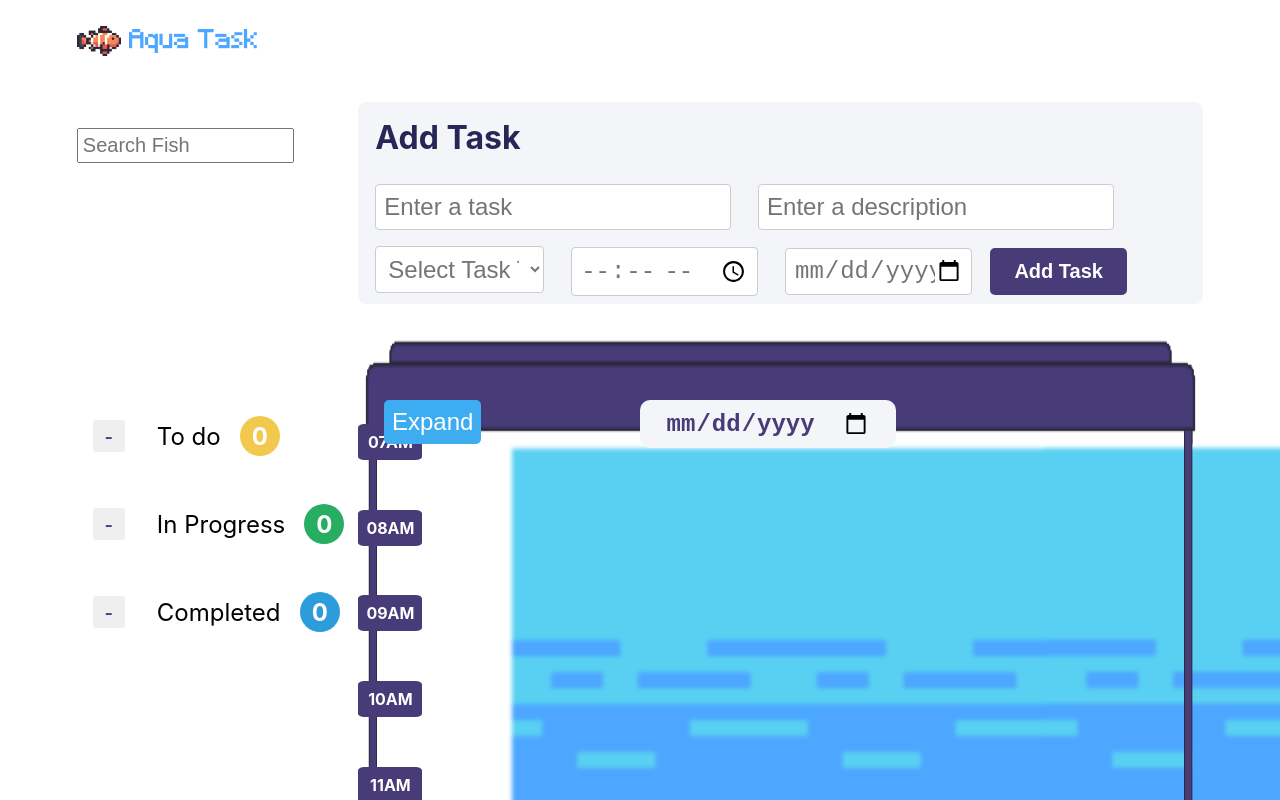
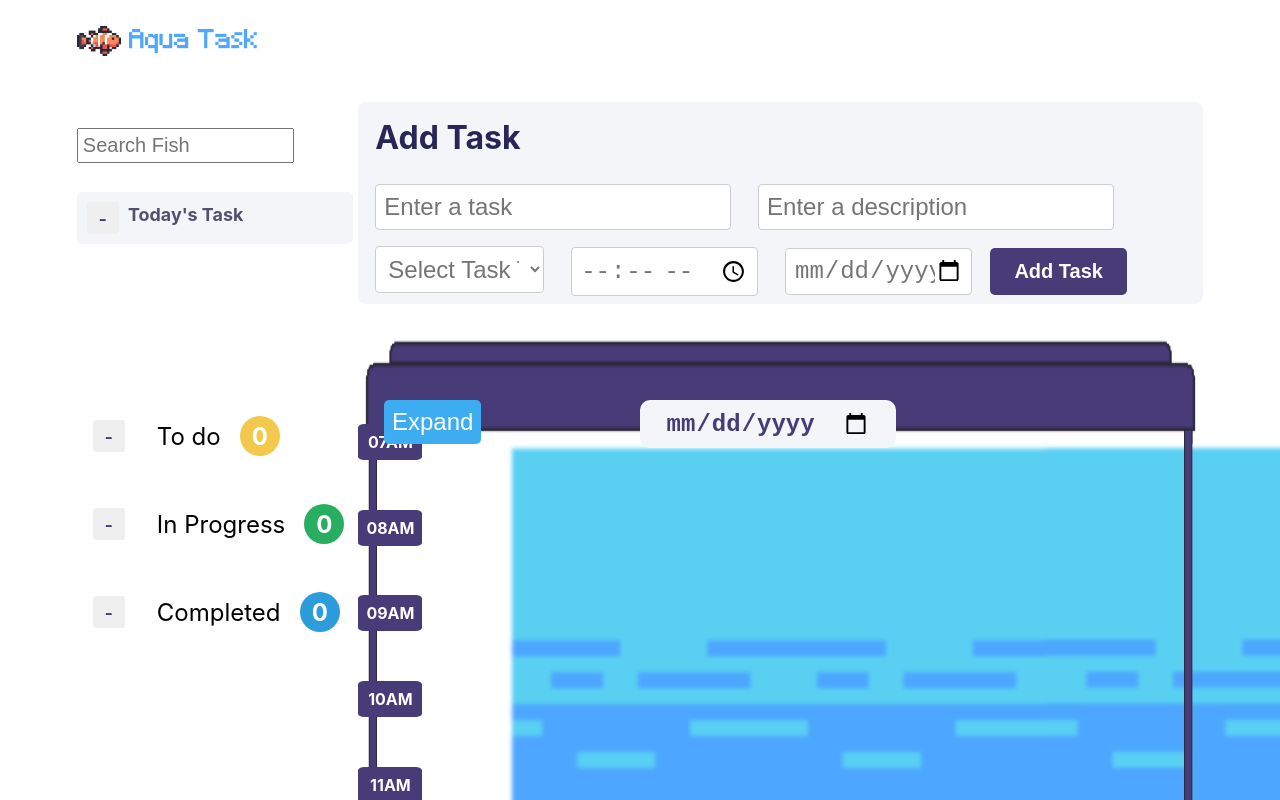
Before and after one commit to Cindysu123/Aquarium, a React (Create React App) app: page / in a window 1280 px wide. Shown: the top 800 px of the page. Built offline with nearby package versions, Linux system fonts and the light colour scheme.

Commit message:
Show today's task

```diff
--- a/src/components/CenterFishTank.css
+++ b/src/components/CenterFishTank.css
@@ -256,3 +256,41 @@ input[type="range"]::-ms-fill-upper {
   padding-left: 2vw;
   padding-right: 2vw;
 }
+
+.today-task{
+  padding: 10px;
+  position: absolute;
+  background-color: #f3f5f9;
+  top: 24vh;
+  left: 6vw;
+  width: 32vh;
+  border-radius: 5px;
+  font-weight: bold;
+  color: #51516f;
+}
+
+.task-info{
+  font-weight: normal;
+  padding-left: 3vw;
+  font-size: 1.4vw;
+}
+
+.ex-b{
+  margin-right: 10%;
+    color: #473b78;
+    border: none;
+    border-radius: 10%;
+    width: 4vh;
+    height: 4vh;
+    font-size: 3vh;
+    display: flex;
+    align-items: center;
+    justify-content: center;
+    cursor: pointer;
+}
+.Today-t{
+  position: absolute;
+  top: 1.5vh;
+  left: 4vw;
+  font-size: 1.4vw;
+}
--- a/src/components/CenterFishTank.js
+++ b/src/components/CenterFishTank.js
@@ -17,7 +17,13 @@ const CenterFishTank = ({ tasks }) => {
   const [expanded, setExpanded] = useState(false);
   const [searchQuery, setSearchQuery] = useState('');
   const [filteredFish, setFilteredFish] = useState([]);
+  const [filteredTodayFish, setFilteredTodayFish] = useState([]);
   const [selectedDate, setSelectedDate] = useState('');
+  const [isExpanded, setIsExpanded] = useState(true);
+
+  const toggleExpand = () => {
+    setIsExpanded(!isExpanded);
+  };
 
   const handleSearchQueryChange = (event) => {
     setSearchQuery(event.target.value);
@@ -33,6 +39,16 @@ const CenterFishTank = ({ tasks }) => {
     );
     setFilteredFish(filtered);
   }, [tasks, selectedDate]);
+
+  useEffect(() => {
+    const date = new Date();
+    const year = date.getFullYear();
+    const month = (date.getMonth() + 1).toString().padStart(2, '0');
+    const day = date.getDate().toString().padStart(2, '0');
+    const formattedDate = `${year}-${month}-${day}`;
+    const filtered2 = tasks.filter((task) => task.date === formattedDate);
+    setFilteredTodayFish(filtered2);
+  }, [tasks]);
 
   const handleWaterHueChange = (event) => {
     setWaterHue(parseInt(event.target.value));
@@ -128,6 +144,22 @@ const CenterFishTank = ({ tasks }) => {
 
   return (
     <div className={`center-fish-tank`}>
+      <div className='today-task'>
+      <div className="task-header">
+        <button onClick={toggleExpand} className='ex-b'>
+          {isExpanded ? '-' : '+'}
+        </button>
+        <span className='Today-t'>Today's Task</span>
+      </div>
+        {isExpanded && filteredTodayFish.map((task) => (
+          <div key={task.id} className="task-today">
+            <div className="task-info">
+              <span className="task-name">{task.name}--</span>
+              <span className="task-time">{task.time}</span>
+            </div>
+          </div>
+        ))}
+      </div>
       <div className="timeScaleContent">
         <div className="time-scale">
           {renderTimeScale()}
```
